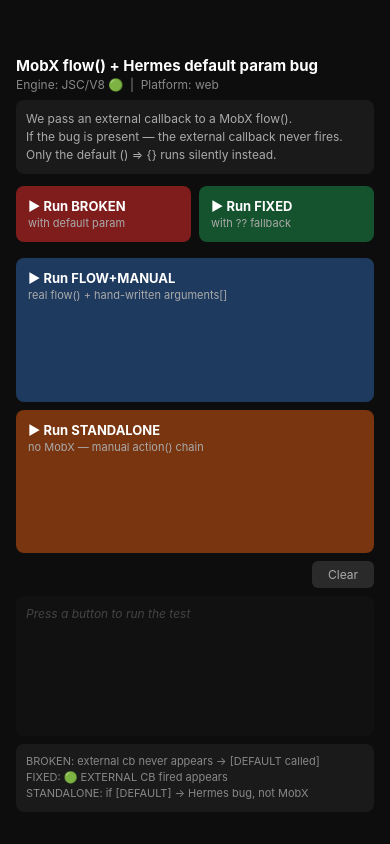
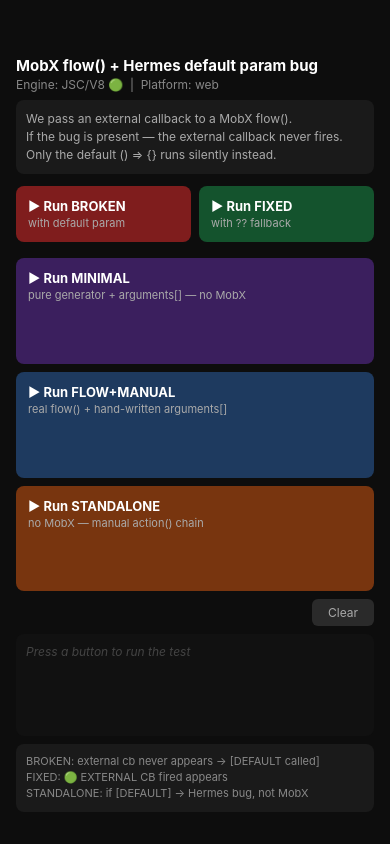
Before and after one commit to mikk1max/hermes-mobx-flow-test, a React Native app: screen / in a window 390 px wide. Built offline with nearby package versions, Linux system fonts and the light colour scheme.

Commit message:
test: add Run MINIMAL button — pure generator arguments[] test, zero deps

```diff
--- a/App.tsx
+++ b/App.tsx
@@ -26,6 +26,17 @@
         testStore.log.push('')
         testStore.runFixed('hello', (msg) => {
             testStore.log.push(`🟢 EXTERNAL CB fired: "${msg}"`)
+        })
+    }
+
+    const runMinimal = () => {
+        testStore.clearLog()
+        testStore.log.push('── MINIMAL: pure generator + arguments[] ──')
+        testStore.log.push('No MobX. No flow(). No Babel transform.')
+        testStore.log.push('If [DEFAULT] fires → Hermes generator arguments bug.')
+        testStore.log.push('')
+        testStore.runMinimal((msg: string) => {
+            testStore.log.push(`⚪ EXTERNAL CB fired: "${msg}"`)
         })
     }
 
@@ -71,6 +82,10 @@
                     <Text style={s.btnSub}>with ?? fallback</Text>
                 </TouchableOpacity>
             </View>
+            <TouchableOpacity style={[s.btn, s.purple]} onPress={runMinimal}>
+                <Text style={s.btnText}>▶ Run MINIMAL</Text>
+                <Text style={s.btnSub}>pure generator + arguments[] — no MobX</Text>
+            </TouchableOpacity>
             <TouchableOpacity style={[s.btn, s.blue]} onPress={runRealFlowManualBabel}>
                 <Text style={s.btnText}>▶ Run FLOW+MANUAL</Text>
                 <Text style={s.btnSub}>real flow() + hand-written arguments[]</Text>
@@ -97,6 +112,7 @@
                         line.includes('── BROKEN') && s.sectionBroken,
                         line.includes('── FIXED') && s.sectionFixed,
                         line.includes('── STANDALONE') && s.sectionStandalone,
+                        line.includes('── MINIMAL') && s.sectionMinimal,
                     ]}>
                         {line}
                     </Text>
@@ -123,6 +139,7 @@
     green: { backgroundColor: '#14532d' },
     orange: { backgroundColor: '#78350f' },
     blue: { backgroundColor: '#1e3a5f' },
+    purple: { backgroundColor: '#3b1f5e' },
     btnText: { color: '#fff', fontWeight: 'bold', fontSize: 13 },
     btnSub: { color: '#aaa', fontSize: 11, marginTop: 2 },
     log: { flex: 1, backgroundColor: '#111', borderRadius: 8, padding: 10, marginTop: 4 },
@@ -131,6 +148,7 @@
     sectionBroken: { color: '#f87171', fontWeight: 'bold' },
     sectionFixed: { color: '#4ade80', fontWeight: 'bold' },
     sectionStandalone: { color: '#fbbf24', fontWeight: 'bold' },
+    sectionMinimal: { color: '#c084fc', fontWeight: 'bold' },
     red_text: { color: '#f87171', fontWeight: 'bold' },
     green_text: { color: '#4ade80', fontWeight: 'bold' },
     yellow_text: { color: '#fbbf24', fontWeight: 'bold' },
--- a/TestStore.ts
+++ b/TestStore.ts
@@ -106,6 +106,29 @@
         })()
     }).bind(this)
 
+    // ─── MINIMAL repro — pure generator, zero deps ───────────────────────────
+    // No MobX, no flow(), no Babel default-param transform.
+    // Manually reads arguments[] inside a generator body.
+    // If [DEFAULT] fires → confirmed Hermes generator arguments bug.
+    runMinimal = (externalCb: (msg: string) => void) => {
+        const store = testStore
+
+        function* gen(value: string) {
+            const cb: (msg: string) => void =
+                (arguments as any).length > 1 && (arguments as any)[1] !== undefined
+                    ? (arguments as any)[1]
+                    : () => { store.log.push('  [DEFAULT called — Hermes arguments bug confirmed]') }
+            yield new Promise(resolve => setTimeout(resolve, 50))
+            store.log.push(`  arguments.length = ${(arguments as any).length}`)
+            store.log.push(`  value = "${value}"`)
+            cb('hello from generator')
+        }
+
+        const it = (gen as any)('test', externalCb)
+        const p: Promise<void> = it.next().value
+        p.then(() => it.next())
+    }
+
     clearLog = () => {
         this.log = []
     }
```
